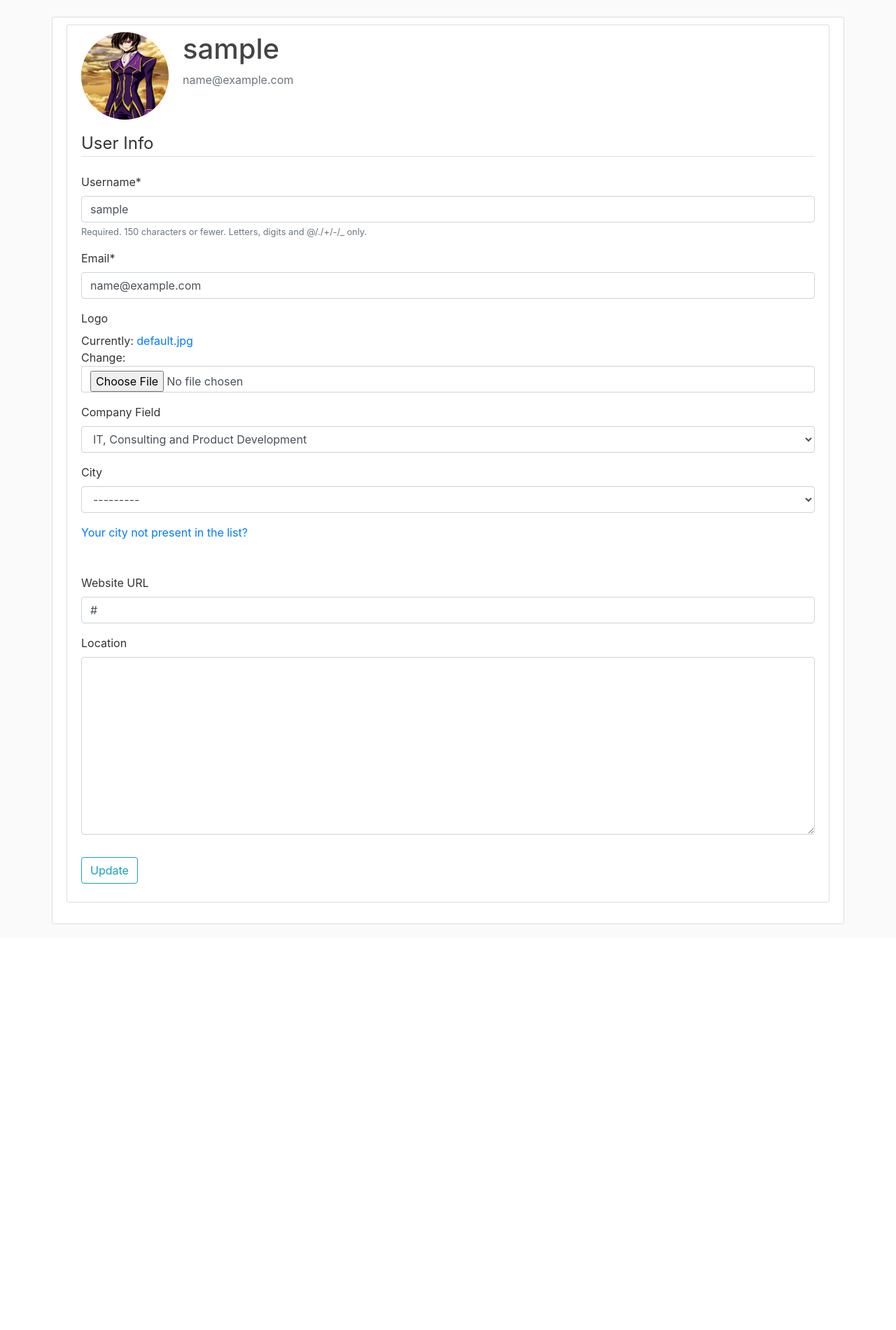
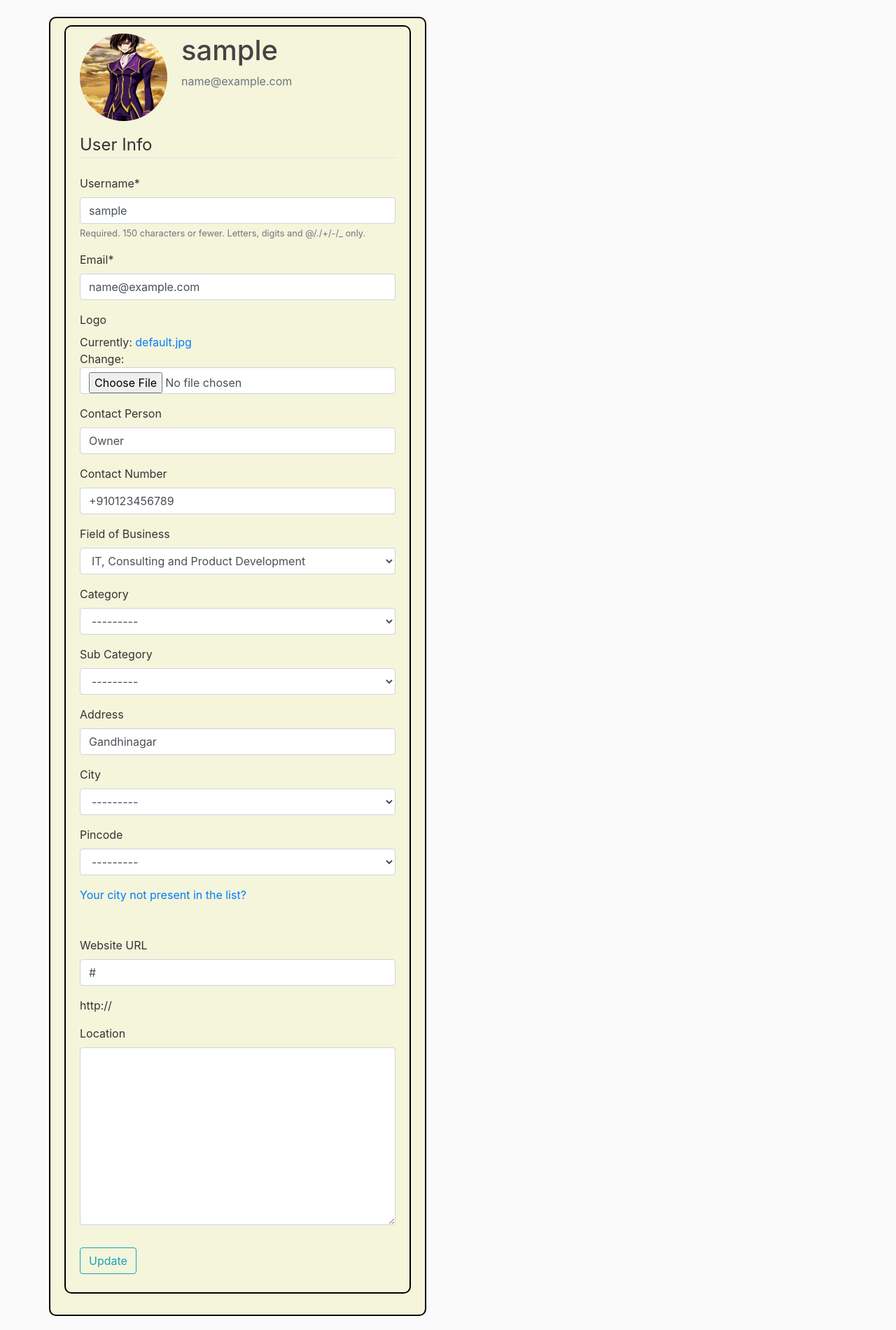
Before and after one commit to Laxman-M-R/startup_directory, a Django app: page /profile/ in a window 1280 px wide. Shown: the part 56-1957 px from the top of the page at 70% size. Before the commit the page ends 1377 px from the top, so only its background shows below. Run offline with Django 3.2, Linux system fonts and the light colour scheme; the visitor is signed in with stand-in values (Sample User, id 1); data that the repository does not hold is empty; some libraries are stand-ins or nearby versions.

Commit message:
Added categories and subcategories

```diff
--- a/companies/admin.py
+++ b/companies/admin.py
@@ -1,4 +1,6 @@
 from django.contrib import admin
-from .models import CompanyProfile
+from .models import CompanyProfile, Category, SubCategory
 
 admin.site.register(CompanyProfile)
+admin.site.register(Category)
+admin.site.register(SubCategory)
--- a/companies/forms.py
+++ b/companies/forms.py
@@ -29,4 +29,4 @@
 
     class Meta:
         model = CompanyProfile
-        fields = ['logo', 'company_field', 'city', 'website_url', 'location']
+        fields = ['logo', 'contact_person', 'contact_number', 'company_field', 'company_category', 'company_subcategory', 'address', 'city', 'pincode', 'website_url', 'location']
--- a/companies/models.py
+++ b/companies/models.py
@@ -1,7 +1,21 @@
 from django.db import models
 from django.contrib.auth.models import User
-from custom_cities.models import City
+from custom_cities.models import City, Pincode
+from phonenumber_field.modelfields import PhoneNumberField
 from PIL import Image
+
+class Category(models.Model):
+    name = models.CharField(max_length=250, unique=True)
+
+    def __str__(self):
+        return f'{self.name}'
+
+class SubCategory(models.Model):
+    category = models.ForeignKey(Category, on_delete=models.CASCADE)
+    name = models.CharField(max_length=250, unique=True)
+
+    def __str__(self):
+        return f'{self.name}'
 
 class CompanyProfile(models.Model):
     DIGITAL_FIELD = 'DF'
@@ -13,11 +27,17 @@
         (LOCAL_BUSINESS, 'Local Business'),
     ]
     user = models.OneToOneField(User, on_delete=models.CASCADE)
+    contact_person = models.CharField(max_length=100, blank=False, null=False, default='Owner')
+    contact_number = PhoneNumberField(null=False, blank=False, default='+910123456789')
     website_url = models.URLField(max_length=250, default='#')
     logo = models.ImageField(default='default.jpg', upload_to='profile_pics')
     location = models.TextField(blank=True, null=True)
+    address = models.CharField(max_length=500, blank=False, null=False, default='Gandhinagar')
     city = models.ForeignKey(City, models.SET_NULL, blank=True, null=True)
+    pincode = models.ForeignKey(Pincode, models.SET_NULL, blank=True, null=True)
     company_field = models.CharField(max_length=100, choices=COMPANY_FIELDS, default=DIGITAL_FIELD)
+    company_category = models.ForeignKey(Category, models.SET_NULL, blank=True, null=True)
+    company_subcategory = models.ForeignKey(SubCategory, models.SET_NULL, blank=True, null=True)
 
     def __str__(self):
         return f'{ self.user.username } Profile'
--- a/companies/static/companies/main.css
+++ b/companies/static/companies/main.css
@@ -25,10 +25,10 @@
 }
 
 .content-section {
-  background: #ffffff;
+  background: beige;
   padding: 10px 20px;
-  border: 1px solid #dddddd;
-  border-radius: 3px;
+  border: 2px solid black;
+  border-radius: 10px;
   margin-bottom: 20px;
 }
 
@@ -43,77 +43,8 @@
   font-size: 2.5rem;
 }
 
-* {
-  box-sizing: border-box;
-}
-
-.header {
-  text-align: center;
-  padding: 32px;
-}
-
-.index-block {
-  margin-top: 30px;
-}
-
-.main-header, .city-header {
-  text-align: center;
-  width: 100%;
-}
-
-.companies-container {
-  width: 100%;
-}
-
-#companies {
-  text-align: center;
-}
-
-#companies #Bengaluru {
-  text-align: center;
-}
-
-.row {
-  display: -ms-flexbox; /* IE10 */
-  display: flex;
-  -ms-flex-wrap: wrap; /* IE10 */
-  flex-wrap: wrap;
-  padding: 0 4px;
-}
-
-/* Create four equal columns that sits next to each other */
-.column {
-  -ms-flex: 20%; /* IE10 */
-  flex: 20%;
-  max-width: 20%;
-  padding: 0 4px;
-}
-
-.column img {
-  margin-top: 8px;
-  vertical-align: middle;
-  /*width: 100%;*/
-}
-
-.bengaluru-images {
-  width: 120px;
-  height: 120px;
-}
-
-/* Responsive layout - makes a two column-layout instead of four columns */
 @media screen and (max-width: 800px) {
-  .column {
-    -ms-flex: 50%;
-    flex: 50%;
-    max-width: 50%;
+  .companies-container {
+    width: 100%;
   }
 }
-
-/* Responsive layout - makes the two columns stack on top of each other instead of next to each other */
-@media screen and (max-width: 600px) {
-  .column {
-    -ms-flex: 100%;
-    flex: 100%;
-    max-width: 100%;
-  }
-}
--- a/companies/templates/companies/base.html
+++ b/companies/templates/companies/base.html
@@ -58,7 +58,8 @@
               </div>
             {% endfor %}
           {% endif %}
-          {% block content %}{% endblock %}
+          {% block extrahead %}{% endblock extrahead %}
+          {% block content %}{% endblock content %}
         </div>
       </div>
     </main>
--- a/companies/templates/companies/profile.html
+++ b/companies/templates/companies/profile.html
@@ -17,12 +17,34 @@
                     User Info
                 </legend>
                 {{ c_form|crispy }}
+
                 <label for="id_logo">Logo</label>
                 <p>{{ cp_form.logo }}</p>
-                <label for="id_company_field">Company Field</label>
+
+                <label for="id_contact_person">Contact Person</label>
+                <p>{{ cp_form.contact_person }}</p>
+
+                <label for="id_contact_number">Contact Number</label>
+                <p>{{ cp_form.contact_number }}</p>
+
+                <label for="id_company_field">Field of Business</label>
                 <p>{{ cp_form.company_field }}</p>
+
+                <label for="id_company_category">Category</label>
+                <p>{{ cp_form.company_category }}</p>
+
+                <label for="id_company_subcategory">Sub Category</label>
+                <p>{{ cp_form.company_subcategory }}</p>
+
+                <label for="id_address">Address</label>
+                <p>{{ cp_form.address }}</p>
+
                 <label for="id_city">City</label>
                 <p>{{ cp_form.city }}</p>
+
+                <label for="id_pincode">Pincode</label>
+                <p>{{ cp_form.pincode }}</p>
+
                 <div><a href="javascript:void(0);" onclick="toggleDisplay();">Your city not present in the list?</a></div><br>
                 <div id="hidden_visible_input" style="display: none;">
                     <label>City</label>
@@ -32,10 +54,14 @@
                     <label>Country</label>
                     <input id="input_country" type="text" name="input_country">
                 </div><br>
+
                 <label for="id_website_url">Website URL</label>
                 <p>{{ cp_form.website_url }}</p>
+                <p>{{ cp_form.website_url.help_text }}</p>
+
                 <label for="id_location">Location</label>
                 <p>{{ cp_form.location }}</p>
+
             </fieldset>
             <div class="form-group">
                 <button class="btn btn-outline-info" type="submit">
--- a/companies/views.py
+++ b/companies/views.py
@@ -77,9 +77,9 @@
             c_form.save()
             if request.POST['input_city']:
                 uncommitted_cp_form = cp_form.save(commit=False)
-                co = Country.objects.create(name=request.POST['input_country'])
-                st = State.objects.create(country=co, name=request.POST['input_state'])
-                cit = City.objects.create(state=st, name=request.POST['input_city'])
+                co = Country.objects.get_or_create(name=request.POST['input_country'])
+                st = State.objects.get_or_create(country=co, name=request.POST['input_state'])
+                cit = City.objects.get_or_create(state=st, name=request.POST['input_city'])
                 uncommitted_cp_form.city = cit
                 uncommitted_cp_form.save()
             else:
--- a/custom_cities/admin.py
+++ b/custom_cities/admin.py
@@ -1,6 +1,7 @@
 from django.contrib import admin
-from .models import City, State, Country
+from .models import City, State, Country, Pincode
 
 admin.site.register(City)
 admin.site.register(State)
 admin.site.register(Country)
+admin.site.register(Pincode)
--- a/startup_directory/settings.py
+++ b/startup_directory/settings.py
@@ -31,6 +31,7 @@
 # Application definition
 
 INSTALLED_APPS = [
+    'phonenumber_field',
     'custom_cities',
     'django_pdb',
     'companies',
@@ -41,7 +42,6 @@
     'django.contrib.sessions',
     'django.contrib.messages',
     'django.contrib.staticfiles',
-    'django.contrib.gis',
 ]
 
 MIDDLEWARE = [
@@ -83,8 +83,8 @@
     'default': {
         'ENGINE': 'django.db.backends.mysql',
         'NAME': 'startup_directory_database',
-        'USER': os.environ.get('DB_USER'),
-        'PASSWORD': os.environ.get('DB_PASSWORD'),
+        'USER': 'root',
+        'PASSWORD': 'macha123',
         'HOST': 'localhost',
         'database': 'startup_directory_database',
         'PORT': '3306',
```
Also changed, not shown: companies/static/companies/home.css (added, +87 -0 lines), companies/templates/companies/home.html (+34 -23 lines), custom_cities/models.py (+7 -0 lines), companies/migrations/0009_auto_20200520_1647.py (added), custom_cities/migrations/0002_pincode.py (added).
